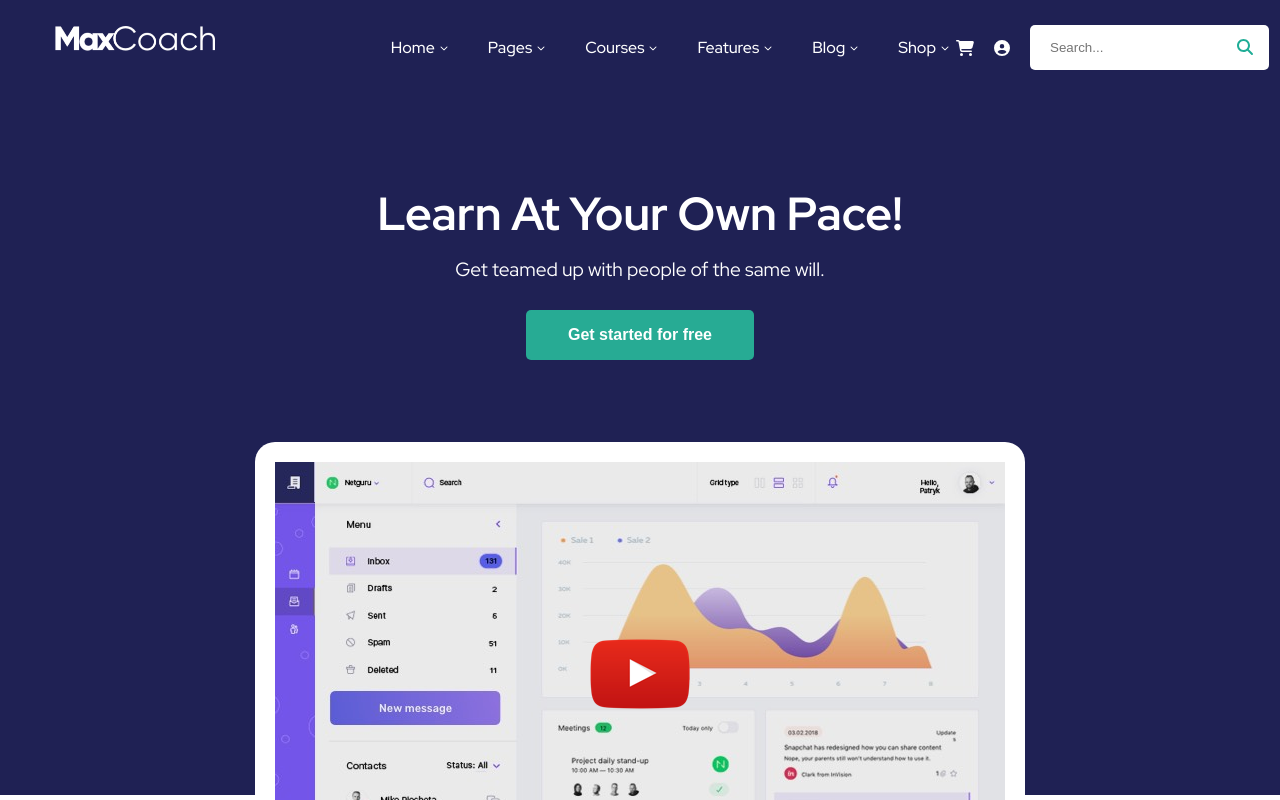
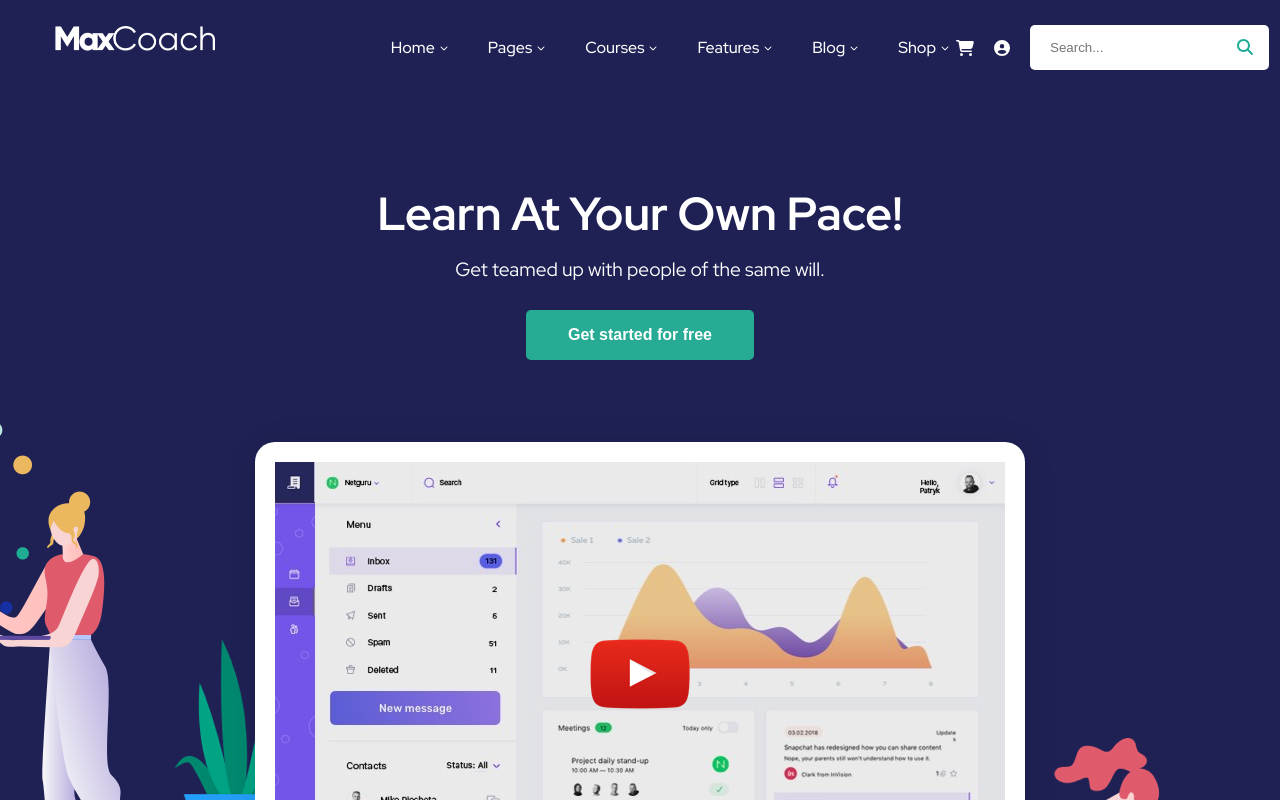
Before and after one commit to OgataiKhan/proj-html-vuejs, a Vue app: page / in a window 1280 px wide. Shown: the top 800 px of the page. Built offline with nearby package versions, Linux system fonts and the light colour scheme.

Commit message:
feat: jumbo background

```diff
--- a/src/components/MainJumbo.vue
+++ b/src/components/MainJumbo.vue
@@ -29,13 +29,14 @@ export default {
 
 .jumbo {
   background-color: $header-primary;
-  background: linear-gradient(to top, $bg-primary 110px, $header-primary 110px);
+  background-image: url(../assets/img/home-6-hero-left-person.png), url(../assets/img/home-6-hero-right-person.png), linear-gradient(to top, $bg-primary 110px, $header-primary 110px);
+  background-position: left calc(50% - 530px) bottom, right calc(50% - 505px) bottom -165px, 0 0;
+  background-repeat: no-repeat;
   color: $header-font;
   text-align: center;
-
+  padding-bottom: 21px;
   .container {
     @include container;
-
     h1 {
       text-transform: capitalize;
       font-size: 2.9rem;
--- a/src/components/MainJumboPlayer.vue
+++ b/src/components/MainJumboPlayer.vue
@@ -24,9 +24,9 @@ export default {
     background-color: #FFFFFF;
     width: 770px;
     padding: 20px;
-    margin: 78px auto 21px;
+    margin: 78px auto 0;
     border-radius: 20px;
-    // border: 1px solid black;
+    box-shadow: 2px 2px 30px rgba(0, 0, 0, 0.1);
     .video {
       display: flex;
       justify-content: center;
```
Also changed, not shown: src/assets/img/home-6-hero-left-person.png (added), src/assets/img/home-6-hero-right-person.png (added).
